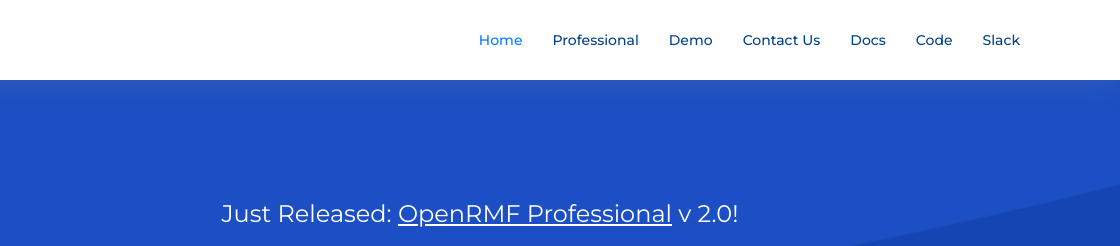
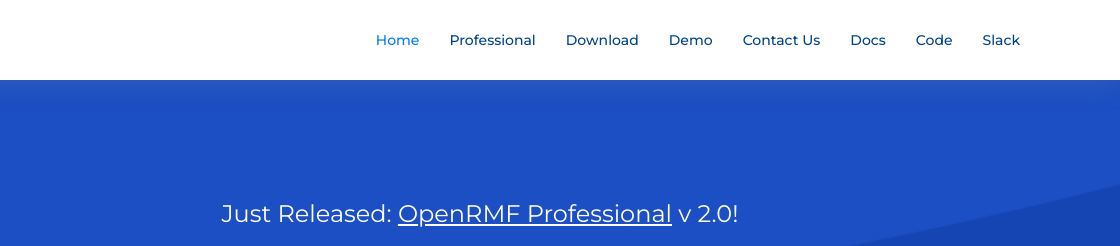
Before and after one commit to Cingulara/openrmf-io, a plain HTML site: page wwwroot/index.html in a window 1280 px wide. Shown: the top 246 px of the page, 160-1280 px from the left. Drawn offline with nearby package versions, Linux system fonts and the light colour scheme; files whose address does not match are found by name.

Commit message:
updating menu options

```diff
--- a/wwwroot/index.html
+++ b/wwwroot/index.html
@@ -78,6 +78,7 @@
         <ul>
           <li class="active"><a href="#intro">Home</a></li>
           <li><a title="Check out OpenRMF Professional" target="_blank" href="https://www.soteriasoft.com/products/openrmf-professional.html">Professional</a></li>
+          <li><a title="Download OpenRMF OSS Software" target="_blank" href="https://github.com/Cingulara/openrmf-docs/releases">Download</a></li>
           <li><a title="Try the Live Demo Site" href="https://demo.openrmf.io" target="_blank">Demo</a></li>
           <li><a title="Contact Us" href="#contact">Contact Us</a></li>
           <li><a title="Check out our Online Docs" href="https://cingulara.github.io/openrmf-docs/" target="_blank">Docs</a></li>
```
